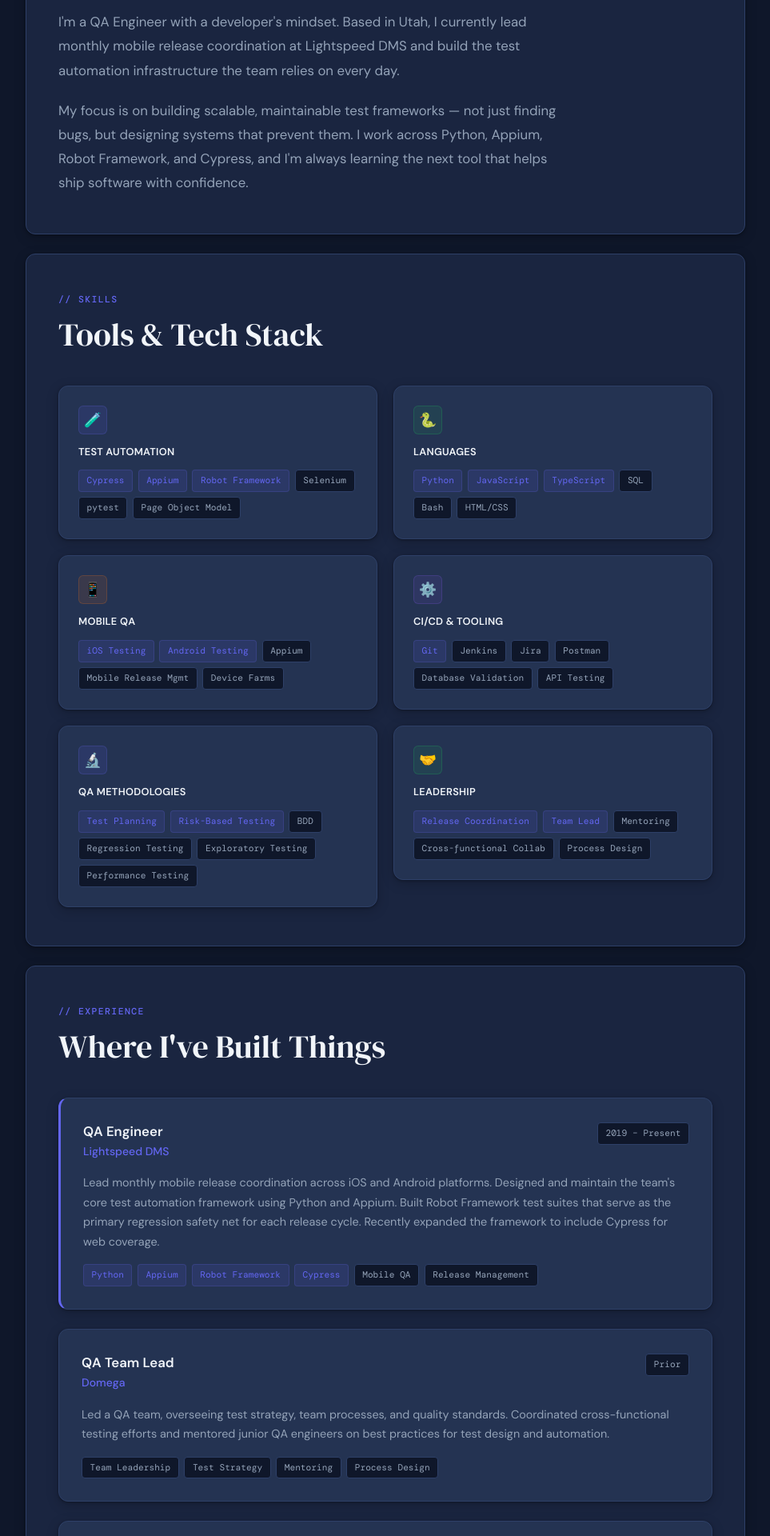
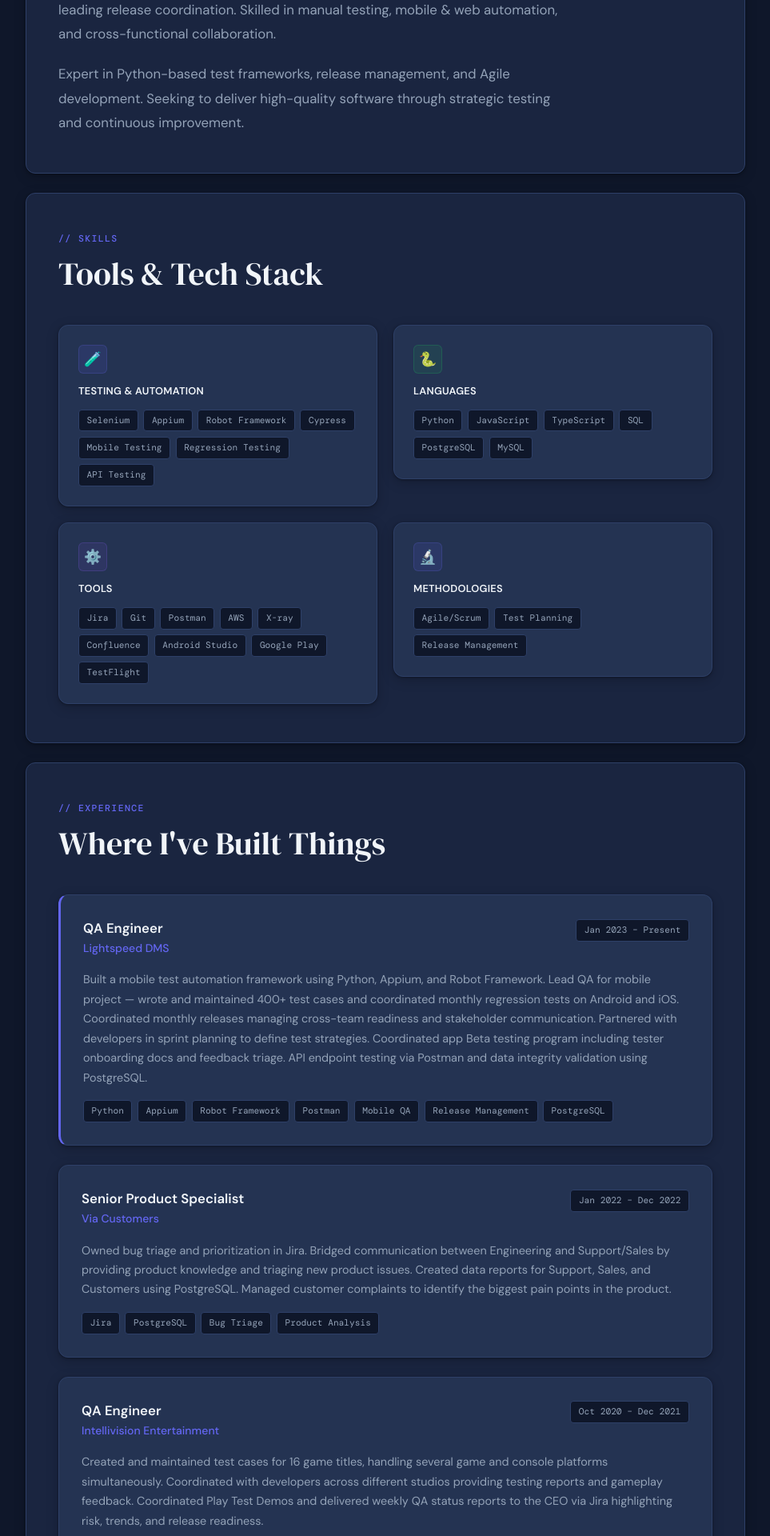
Before and after one commit to MikeyWilson34/mikey.dev, a React (Vite) app: page / in a window 1280 px wide. Shown: the part 860-2780 px from the top of the page at 80% size, without its empty margins (158-1121 px from the left). Built offline with nearby package versions, Linux system fonts and the light colour scheme.

Commit message:
website match resume, cleaned up some styles

```diff
--- a/src/components/About.tsx
+++ b/src/components/About.tsx
@@ -6,14 +6,13 @@ export default function About() {
         Quality is a craft,<br />not a checkbox.
       </h2>
       <p style={{ fontSize: '1.05rem', color: 'var(--text-muted)', maxWidth: '640px', lineHeight: 1.8, marginBottom: '1.25rem' }}>
-        I'm a QA Engineer with a developer's mindset. Based in Utah, I currently lead monthly
-        mobile release coordination at Lightspeed DMS and build the test automation infrastructure
-        the team relies on every day.
+        QA Engineer with 6+ years of experience building scalable test automation and leading release
+        coordination. Skilled in manual testing, mobile &amp; web automation, and cross-functional
+        collaboration.
       </p>
       <p style={{ fontSize: '1.05rem', color: 'var(--text-muted)', maxWidth: '640px', lineHeight: 1.8 }}>
-        My focus is on building scalable, maintainable test frameworks — not just finding bugs,
-        but designing systems that prevent them. I work across Python, Appium, Robot Framework,
-        and Cypress, and I'm always learning the next tool that helps ship software with confidence.
+        Expert in Python-based test frameworks, release management, and Agile development.
+        Seeking to deliver high-quality software through strategic testing and continuous improvement.
       </p>
     </section>
   )
--- a/src/components/Experience.tsx
+++ b/src/components/Experience.tsx
@@ -13,46 +13,58 @@ const jobs: Job[] = [
   {
     title: 'QA Engineer',
     company: 'Lightspeed DMS',
-    date: '2019 – Present',
+    date: 'Jan 2023 – Present',
     current: true,
     description:
-      'Lead monthly mobile release coordination across iOS and Android platforms. Designed and maintain the team\'s core test automation framework using Python and Appium. Built Robot Framework test suites that serve as the primary regression safety net for each release cycle. Recently expanded the framework to include Cypress for web coverage.',
+      'Built a mobile test automation framework using Python, Appium, and Robot Framework. Lead QA for mobile project — wrote and maintained 400+ test cases and coordinated monthly regression tests on Android and iOS. Coordinated monthly releases managing cross-team readiness and stakeholder communication. Partnered with developers in sprint planning to define test strategies. Coordinated app Beta testing program including tester onboarding docs and feedback triage. API endpoint testing via Postman and data integrity validation using PostgreSQL.',
     tags: [
-      { label: 'Python', accent: true }, { label: 'Appium', accent: true },
-      { label: 'Robot Framework', accent: true }, { label: 'Cypress', accent: true },
-      { label: 'Mobile QA' }, { label: 'Release Management' },
+      { label: 'Python',  }, { label: 'Appium',  },
+      { label: 'Robot Framework',  }, { label: 'Postman',  },
+      { label: 'Mobile QA' }, { label: 'Release Management' }, { label: 'PostgreSQL' },
     ],
   },
   {
-    title: 'QA Team Lead',
-    company: 'Domega',
-    date: 'Prior',
+    title: 'Senior Product Specialist',
+    company: 'Via Customers',
+    date: 'Jan 2022 – Dec 2022',
     description:
-      'Led a QA team, overseeing test strategy, team processes, and quality standards. Coordinated cross-functional testing efforts and mentored junior QA engineers on best practices for test design and automation.',
+      'Owned bug triage and prioritization in Jira. Bridged communication between Engineering and Support/Sales by providing product knowledge and triaging new product issues. Created data reports for Support, Sales, and Customers using PostgreSQL. Managed customer complaints to identify the biggest pain points in the product.',
     tags: [
-      { label: 'Team Leadership' }, { label: 'Test Strategy' },
-      { label: 'Mentoring' }, { label: 'Process Design' },
+      { label: 'Jira',  }, { label: 'PostgreSQL',  },
+      { label: 'Bug Triage' }, { label: 'Product Analysis' },
     ],
   },
   {
     title: 'QA Engineer',
-    company: 'The VOID / Intellivision Entertainment',
-    date: 'Prior',
+    company: 'Intellivision Entertainment',
+    date: 'Oct 2020 – Dec 2021',
     description:
-      'Performed functional, regression, and exploratory testing on gaming and entertainment software. Contributed to test planning and defect management in fast-paced product environments.',
+      'Created and maintained test cases for 16 game titles, handling several game and console platforms simultaneously. Coordinated with developers across different studios providing testing reports and gameplay feedback. Coordinated Play Test Demos and delivered weekly QA status reports to the CEO via Jira highlighting risk, trends, and release readiness.',
     tags: [
-      { label: 'Functional Testing' }, { label: 'Regression Testing' },
-      { label: 'Defect Management' }, { label: 'Gaming QA' },
+      { label: 'Jira',  }, { label: 'Game QA',  },
+      { label: 'Test Cases' }, { label: 'Regression Testing' }, { label: 'Reporting' },
     ],
   },
   {
-    title: 'QA Engineer',
-    company: 'Via Customers',
-    date: 'Prior',
+    title: 'QA Automation Engineer',
+    company: 'The VOID',
+    date: 'Jun 2019 – Aug 2020',
     description:
-      'Executed test plans, documented defects, and collaborated with development teams on bug resolution in an agile environment.',
+      'Built automated testing for the company website using Selenium and Python. Handled testing of cutting-edge VR technology and equipment. Created and maintained 200+ test cases covering website and user flow through VR experiences. Held weekly coordination meetings with product and development teams to improve test coverage.',
     tags: [
-      { label: 'Agile QA' }, { label: 'Test Planning' }, { label: 'Defect Tracking' },
+      { label: 'Selenium',  }, { label: 'Python',  },
+      { label: 'VR Testing' }, { label: 'Test Automation' },
+    ],
+  },
+  {
+    title: 'Data Collection Programmer | Team Lead',
+    company: 'Domega',
+    date: 'Dec 2014 – Jun 2019',
+    description:
+      'Built large-scale web scraping and data automation using Python and Selenium. Improved team efficiency by adding a Google scrape script and website template recognition — adding hundreds of new sites and fixing broken scripts in bulk. Led team training in Python scripting and best practices.',
+    tags: [
+      { label: 'Python',  }, { label: 'Selenium',  },
+      { label: 'Web Scraping' }, { label: 'Team Lead' }, { label: 'Data Automation' },
     ],
   },
 ]
--- a/src/components/Hero.tsx
+++ b/src/components/Hero.tsx
@@ -4,13 +4,12 @@ export default function Hero() {
       <div>
         <div className="hero-badge">Open to opportunities</div>
         <h1>
-          Senior SDET &amp;<br />
-          <em>QA Engineer</em>
+          Senior QA Engineer
         </h1>
         <p className="hero-sub">
-          6+ years building test automation frameworks and leading mobile QA initiatives.
-          I bridge the gap between quality engineering and software development — writing
-          the code that keeps code reliable.
+          6+ years building scalable test automation and leading release coordination.
+          Expert in Python-based frameworks, mobile QA, and Agile development —
+          delivering high-quality software through strategic testing.
         </p>
         <div className="hero-actions">
           <a href="#experience" className="btn btn-primary">View My Work</a>
--- a/src/components/Skills.tsx
+++ b/src/components/Skills.tsx
@@ -9,48 +9,35 @@ interface SkillCategory {
 
 const categories: SkillCategory[] = [
   {
-    icon: '🧪', iconClass: 'icon-blue', title: 'Test Automation',
+    icon: '🧪', iconClass: 'icon-blue', title: 'Testing & Automation',
     tags: [
-      { label: 'Cypress', accent: true }, { label: 'Appium', accent: true },
-      { label: 'Robot Framework', accent: true }, { label: 'Selenium' },
-      { label: 'pytest' }, { label: 'Page Object Model' },
+      { label: 'Selenium'}, { label: 'Appium'},
+      { label: 'Robot Framework'}, { label: 'Cypress'},
+      { label: 'Mobile Testing' }, { label: 'Regression Testing' }, { label: 'API Testing' },
     ],
   },
   {
     icon: '🐍', iconClass: 'icon-green', title: 'Languages',
     tags: [
-      { label: 'Python', accent: true }, { label: 'JavaScript', accent: true },
-      { label: 'TypeScript', accent: true }, { label: 'SQL' },
-      { label: 'Bash' }, { label: 'HTML/CSS' },
+      { label: 'Python'}, { label: 'JavaScript'},
+      { label: 'TypeScript'}, { label: 'SQL' },
+      { label: 'PostgreSQL' }, { label: 'MySQL' },
     ],
   },
   {
-    icon: '📱', iconClass: 'icon-orange', title: 'Mobile QA',
+    icon: '⚙️', iconClass: 'icon-purple', title: 'Tools',
     tags: [
-      { label: 'iOS Testing', accent: true }, { label: 'Android Testing', accent: true },
-      { label: 'Appium' }, { label: 'Mobile Release Mgmt' }, { label: 'Device Farms' },
+      { label: 'Jira'}, { label: 'Git'},
+      { label: 'Postman'}, { label: 'AWS' },
+      { label: 'X-ray' }, { label: 'Confluence' }, { label: 'Android Studio' },
+      { label: 'Google Play' }, { label: 'TestFlight' },
     ],
   },
   {
-    icon: '⚙️', iconClass: 'icon-purple', title: 'CI/CD & Tooling',
+    icon: '🔬', iconClass: 'icon-blue', title: 'Methodologies',
     tags: [
-      { label: 'Git', accent: true }, { label: 'Jenkins' }, { label: 'Jira' },
-      { label: 'Postman' }, { label: 'Database Validation' }, { label: 'API Testing' },
-    ],
-  },
-  {
-    icon: '🔬', iconClass: 'icon-blue', title: 'QA Methodologies',
-    tags: [
-      { label: 'Test Planning', accent: true }, { label: 'Risk-Based Testing', accent: true },
-      { label: 'BDD' }, { label: 'Regression Testing' },
-      { label: 'Exploratory Testing' }, { label: 'Performance Testing' },
-    ],
-  },
-  {
-    icon: '🤝', iconClass: 'icon-green', title: 'Leadership',
-    tags: [
-      { label: 'Release Coordination', accent: true }, { label: 'Team Lead', accent: true },
-      { label: 'Mentoring' }, { label: 'Cross-functional Collab' }, { label: 'Process Design' },
+      { label: 'Agile/Scrum'}, { label: 'Test Planning'},
+      { label: 'Release Management'},
     ],
   },
 ]
```
